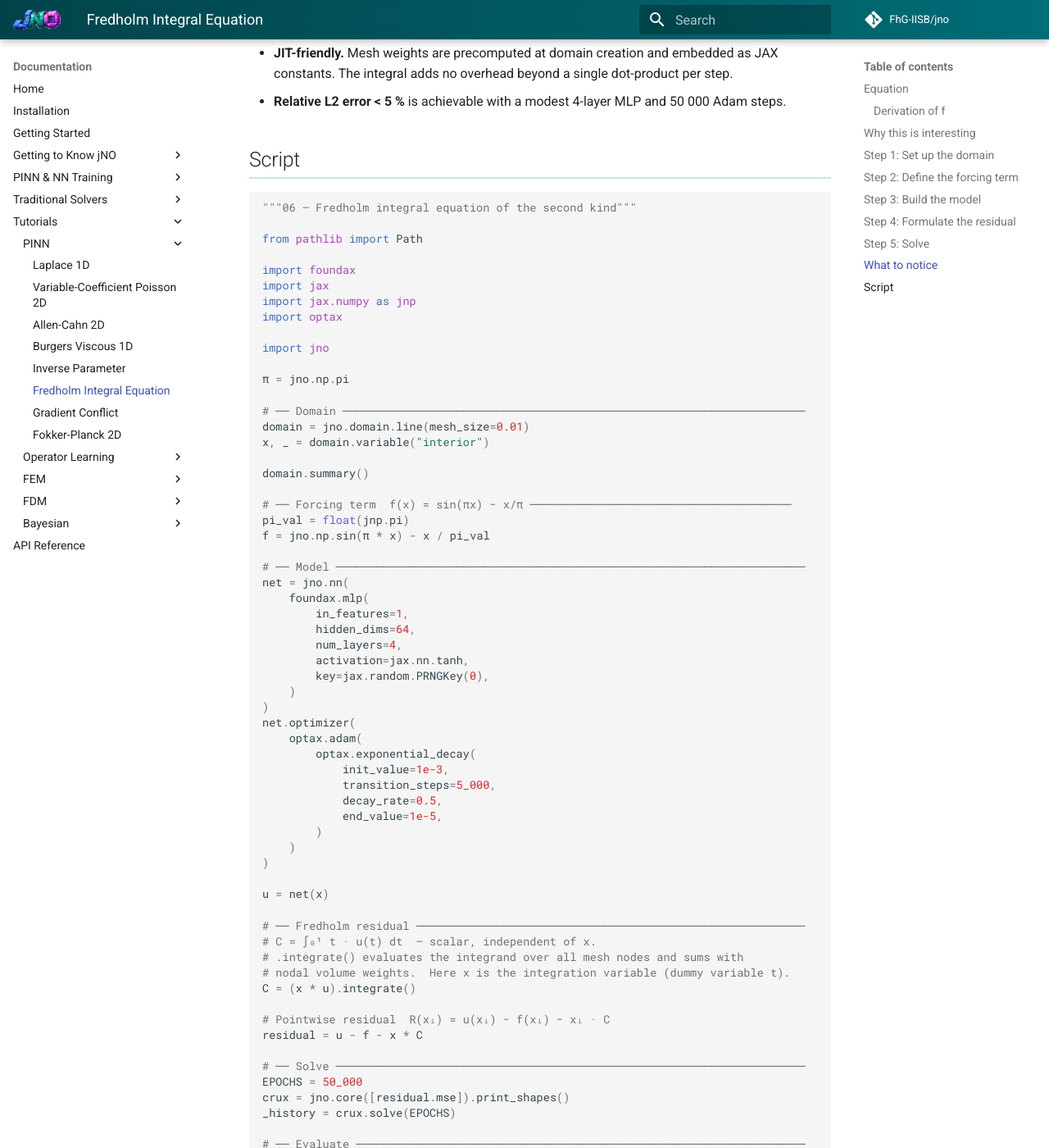
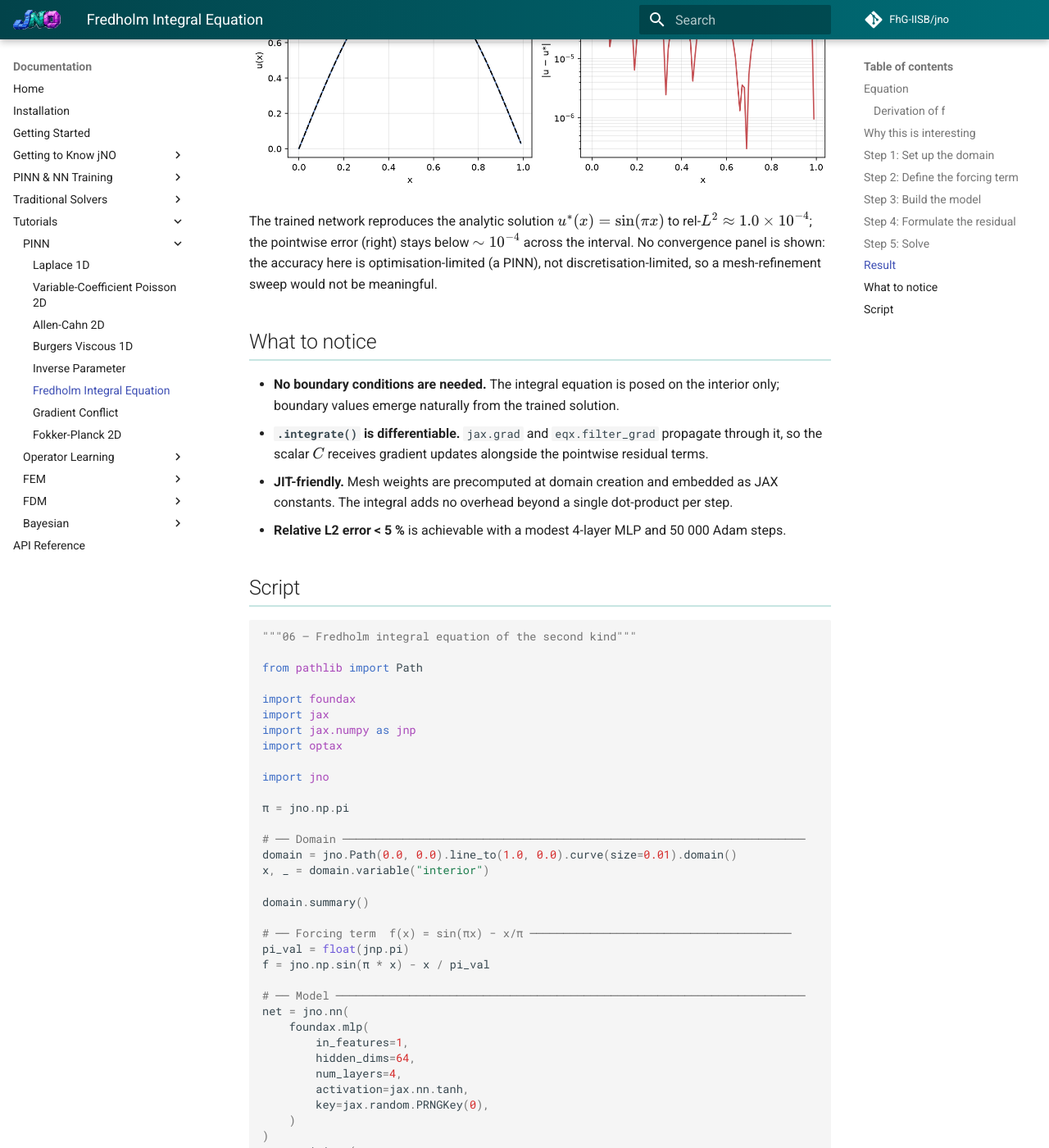
Before and after one commit to FhG-IISB/jNO, an MkDocs documentation site: the page built from docs/tutorials/06-integration/fredholm-integral-equation.md, in a window 1280 px wide and 1400 px high, scrolled down 2755 px. Shown: the whole window at 82% size. Built offline with MkDocs 1.6.1 and Material for MkDocs 9.7.7, drawn with Linux system fonts in a browser that asks for light colours; comment, search, counter and statistics services are not loaded.

Commit message:
docs(tutorials): figures for 1-D + stochastic tutorials (+ Path.curve migrations)
burgers (pred vs manufactured over time levels), inverse_parameter (recovered vs
true coeffs + fitted field), fredholm (computed vs analytic; convergence omitted
honestly for a PINN), fokker_planck (density | analytic Gaussian | signed error).
burgers/inverse_parameter/fredholm migrated jno.domain.line -> jno.Path.curve().
Plotting hidden via snippet markers.

````diff
--- a/docs/tutorial_examples/06_integration/fredholm_integral_equation.py
+++ b/docs/tutorial_examples/06_integration/fredholm_integral_equation.py
@@ -1,3 +1,4 @@
+# --8<-- [start:code]
 """06 — Fredholm integral equation of the second kind"""
 
 from pathlib import Path
@@ -12,7 +13,7 @@ import jno
 π = jno.np.pi
 
 # ── Domain ─────────────────────────────────────────────────────────────────────
-domain = jno.domain.line(mesh_size=0.01)
+domain = jno.Path(0.0, 0.0).line_to(1.0, 0.0).curve(size=0.01).domain()
 x, _ = domain.variable("interior")
 
 domain.summary()
@@ -71,3 +72,40 @@ with open(results_file, "a") as f_out:
     f_out.write(f"06_integration/fredholm_integral_equation.py | epochs={EPOCHS} | rel_L2={rel_l2:.6e}\n")
 
 assert rel_l2 < 0.05, f"Relative L2 error too large: {rel_l2:.3e}"
+# --8<-- [end:code]
+
+# ── Figure: computed solution vs analytic u*(x) = sin(pi x) + pointwise error ─
+# (No convergence panel: this is a PINN, so the error is optimisation-limited,
+#  not discretisation-limited — a mesh-refinement line would be meaningless.)
+import matplotlib  # noqa: E402
+
+matplotlib.use("Agg")
+import matplotlib.pyplot as plt  # noqa: E402
+import numpy as np  # noqa: E402
+
+plt.rcParams.update(
+    {"savefig.dpi": 150, "savefig.bbox": "tight", "axes.titleweight": "bold", "axes.titlesize": 10, "figure.dpi": 120}
+)
+
+_x = np.asarray(crux.eval([x])).ravel()
+_up = np.asarray(u_pred).ravel()
+_ur = np.asarray(u_ref).ravel()
+order = np.argsort(_x)
+
+fig, axes = plt.subplots(1, 2, figsize=(11, 4))
+axes[0].plot(_x[order], _up[order], color="#4c72b0", label="jNO")
+axes[0].plot(_x[order], _ur[order], "--", color="k", label=r"exact  $\sin(\pi x)$")
+axes[0].set_xlabel("x")
+axes[0].set_ylabel("u(x)")
+axes[0].set_title("computed vs analytic solution")
+axes[0].legend(fontsize=9)
+axes[0].grid(True, alpha=0.3)
+
+axes[1].plot(_x[order], np.abs(_up[order] - _ur[order]), color="#c44e52")
+axes[1].set_xlabel("x")
+axes[1].set_ylabel("|u − u*|")
+axes[1].set_title(f"pointwise error (rel-L2 = {rel_l2:.2e})")
+axes[1].set_yscale("log")
+axes[1].grid(True, which="both", alpha=0.3)
+
+fig.savefig(Path(__file__).parents[2] / "assets" / "fredholm_integral_equation.png")
--- a/docs/tutorials/06-integration/fredholm-integral-equation.md
+++ b/docs/tutorials/06-integration/fredholm-integral-equation.md
@@ -85,6 +85,12 @@ crux = jno.core([residual.mse])
 crux.solve(EPOCHS)
 ```
 
+## Result
+
+![Left: the network's computed u(x) (solid) overlaid on the analytic sin(pi x) (dashed) on [0,1]; right: pointwise absolute error on a log scale, mostly between 1e-6 and 1e-4.](/jNO/assets/fredholm_integral_equation.png)
+
+The trained network reproduces the analytic solution $u^*(x)=\sin(\pi x)$ to rel-$L^2\approx1.0\times10^{-4}$; the pointwise error (right) stays below $\sim10^{-4}$ across the interval. No convergence panel is shown: the accuracy here is optimisation-limited (a PINN), not discretisation-limited, so a mesh-refinement sweep would not be meaningful.
+
 ## What to notice
 
 - **No boundary conditions are needed.** The integral equation is posed on the interior only; boundary values emerge naturally from the trained solution.
````
Also changed, not shown: other parts of docs/tutorials/06-integration/fredholm-integral-equation.md (+1 -1 lines), docs/tutorial_examples/04_hyperbolic/burgers_viscous_1d.py (+48 -1 lines), docs/tutorial_examples/05_coupled_and_inverse/inverse_parameter.py (+49 -1 lines), docs/tutorial_examples/07_stochastic/fokker_planck_2d.py (+38 -0 lines), docs/tutorials/04-hyperbolic/burgers-viscous-1d.md (+7 -1 lines), docs/tutorials/05-coupled-and-inverse/inverse-parameter.md (+7 -1 lines), docs/tutorials/07-stochastic/fokker-planck-2d.md (+7 -1 lines), docs/assets/burgers_viscous_1d.png (added), docs/assets/fokker_planck_2d.png (added), docs/assets/fredholm_integral_equation.png (added), docs/assets/inverse_parameter.png (added).
